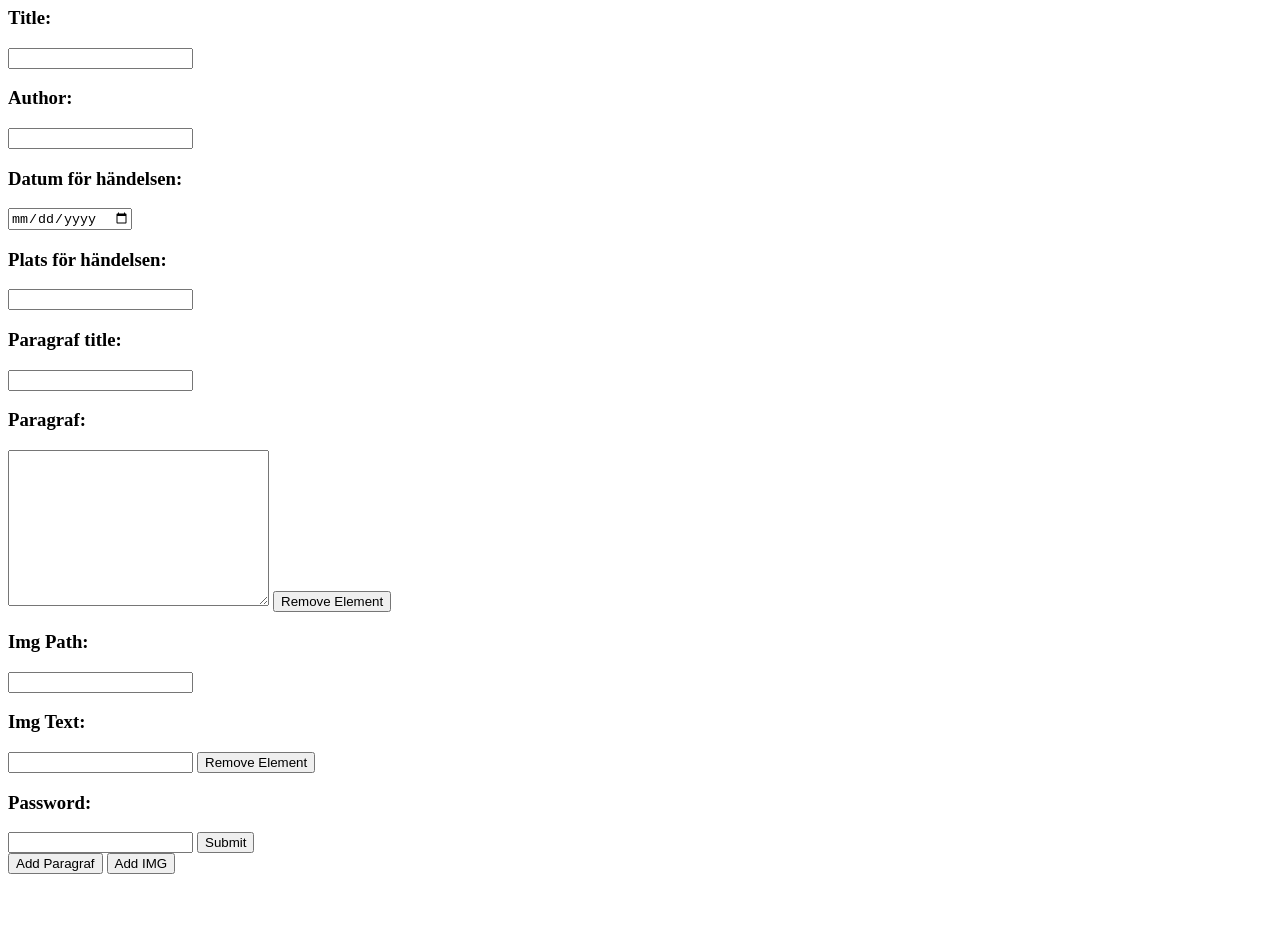
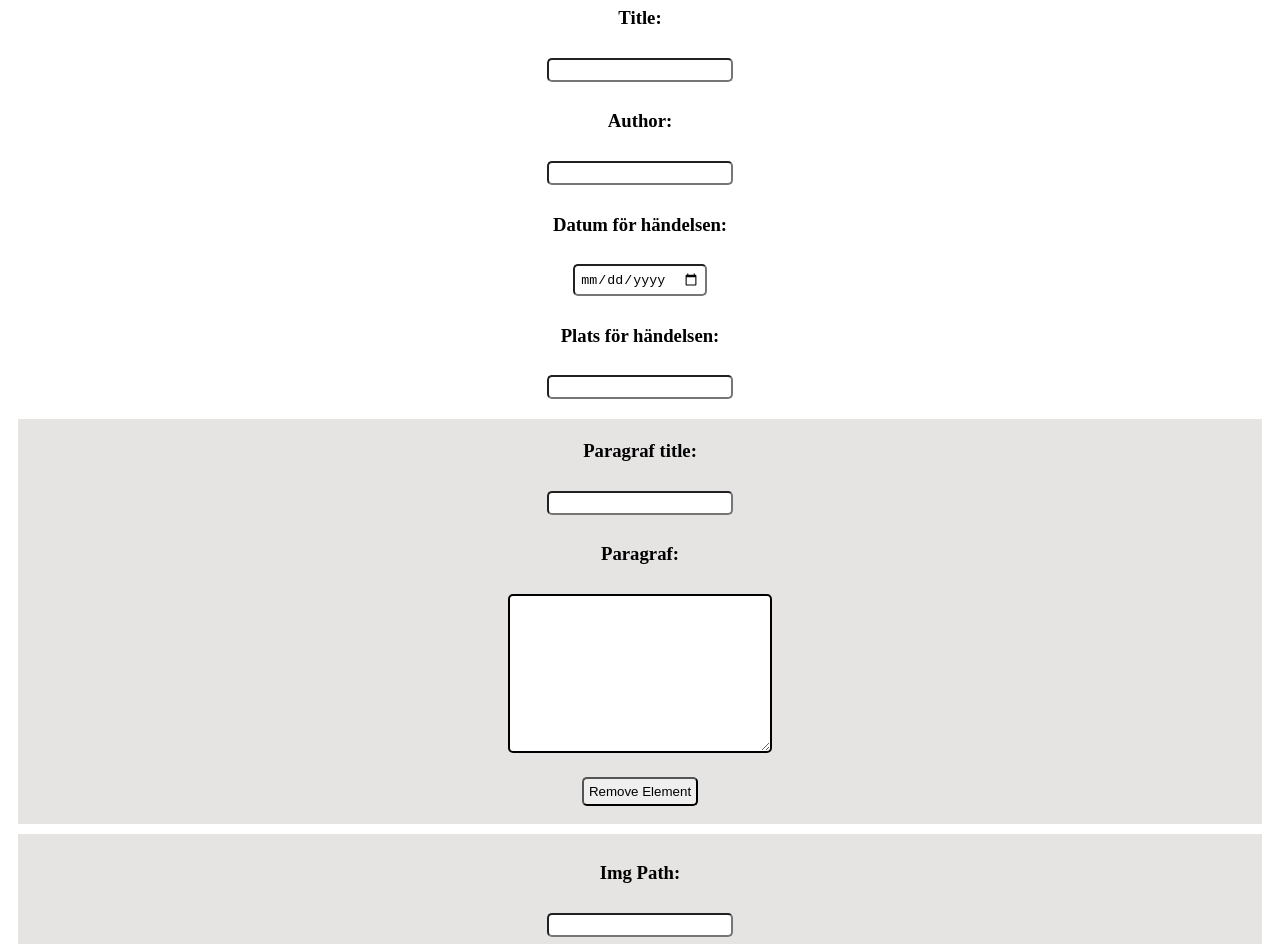
Before and after one commit to MathiasEAhlander/japan-blogg, a website: page public/form.html in a window 1280 px wide. Shown: the part 73-1017 px from the top of the page. Before the commit the page ends 955 px from the top, so only its background shows below. Drawn offline with Linux system fonts and the light colour scheme.

Commit message:
Add form style (#7)
* Add back css

* form mvp style done

Co-authored-by: M8H8lol <amir.ismail@elev.ga.ntig.se>

```diff
--- /dev/null
+++ b/public/css/formStyle.css
@@ -0,0 +1,91 @@
+input[type='text'] {
+    border-radius: 5px;
+    padding: 2.5px;
+    margin: 10px;
+}
+
+input[type='date'] {
+    border-radius: 5px;
+    padding: 5px;
+    margin: 10px;
+
+}
+
+.paragraf-text {
+    border: 2.2px solid black;
+    border-radius: 5px;
+    padding: 2.5px;
+    margin: 10px;
+}
+
+input[type='password'] {
+    border-radius: 5px;
+    padding: 2.5px;
+    margin: 10px;
+    max-width: 60%;
+
+}
+
+.RMElementButton {
+
+    border-radius: 5px;
+    padding: 2.5px;
+    margin: 10px;
+    max-width: 10%;
+    padding: 5px;
+
+}
+
+.paragraf-container {
+    background-color: rgb(230, 227, 227);
+    padding-top: 2px;
+    padding-left: 7.5px;
+    padding-right: 7.5px;
+    padding-bottom: 7.5px;
+    margin: 10px;
+    display: flex;
+    flex-direction: column;
+    align-items: center;
+}
+
+.img-container {
+    background-color: rgb(230, 227, 227);
+    padding: 10px;
+    margin: 10px;
+    display: flex;
+    flex-direction: column;
+    align-items: center;
+}
+
+body {
+    text-align: center;
+}
+
+.submit-container {
+
+    display: flex;
+    justify-content: center;
+    padding: 5px;
+}
+
+.submit-button {
+    margin-top: 1rem;
+    margin-bottom: 1rem;
+    padding: 5px;
+}
+
+.paragraf-button {
+    padding: 10px;
+    margin: 5px;
+}
+
+#password-container {
+    display: flex;
+    flex-direction: column;
+    align-items: center;
+}
+
+.addButtons {
+    margin: 5px;
+    padding: 5px;
+}
--- /dev/null
+++ b/public/css/generalStyle.css
@@ -0,0 +1,15 @@
+body {
+    font-family:'Segoe UI', Tahoma, Geneva, Verdana, sans-serif;
+    font-size: large;
+
+}
+
+.caption {
+    color: grey;
+    text-transform: uppercase;
+}
+
+h1 {
+    text-align: center;
+
+}
--- a/public/form.html
+++ b/public/form.html
@@ -1,13 +1,16 @@
 <!DOCTYPE html>
 <html lang="en">
+
 <head>
   <meta charset="UTF-8" />
   <meta http-equiv="X-UA-Compatible" content="IE=edge" />
   <meta name="viewport" content="width=device-width, initial-scale=1.0" />
   <script src="./js/form.js" defer></script>
+  <link rel="stylesheet" href="../public/css/formStyle.css">
 
   <title>Japan Blogg Formulär</title>
 </head>
+
 <body>
   <h1>Här är formuläret</h1>
   <form id="form">
@@ -41,7 +44,7 @@
           <h3>Paragraf:</h3>
           <textarea class="paragraf-text" cols="30" rows="10"></textarea>
         </label>
-          <button type="button" onclick="removeElement(event)">
+        <button class="RMElementButton" type="button" onclick="removeElement(event)">
           Remove Element
         </button>
       </div>
@@ -56,15 +59,15 @@
           <h3>Img Text:</h3>
           <input type="text" class="img-text" />
         </label>
-          <button type="button" onclick="removeElement(event)">
+        <button class="RMElementButton" type="button" onclick="removeElement(event)">
           Remove Element
         </button>
       </div>
 
     </div>
 
-      <label for="password-input" id="password-container"
-        ><h3>Password:</h3>
+    <label for="password-input" id="password-container">
+      <h3>Password:</h3>
       <input type="password" id="password-input" />
     </label>
 
@@ -73,7 +76,8 @@
     </label>
   </form>
 
-    <button onclick="addParagraf()">Add Paragraf</button>
-    <button onclick="addIMG()">Add IMG</button>
+  <button class="addButtons" onclick="addParagraf()">Add Paragraf</button>
+  <button class="addButtons" onclick="addIMG()">Add IMG</button>
 </body>
+
 </html>
--- a/public/js/form.js
+++ b/public/js/form.js
@@ -41,6 +41,7 @@ function addParagraf() {
   let rmButton = document.createElement("button");
   rmButton.setAttribute("type", "button");
   rmButton.setAttribute("onclick", "removeElement(event)");
+  rmButton.setAttribute("class", "RMElementButton");
   rmButton.append("Remove Element");
 
   div.appendChild(rmButton);
@@ -83,6 +84,7 @@ function addIMG() {
   let rmButton = document.createElement("button");
   rmButton.setAttribute("type", "button");
   rmButton.setAttribute("onclick", "removeElement(event)");
+  rmButton.setAttribute("class", "RMElementButton");
   rmButton.append("Remove Element");
 
   div.appendChild(rmButton);
```
Also changed, not shown: public/css/bloggStyle.css (added, +7 -0 lines), public/css/homeStyle.css (added, +44 -0 lines), 3 other files. Lines whose indentation alone changed are shown as unchanged.
